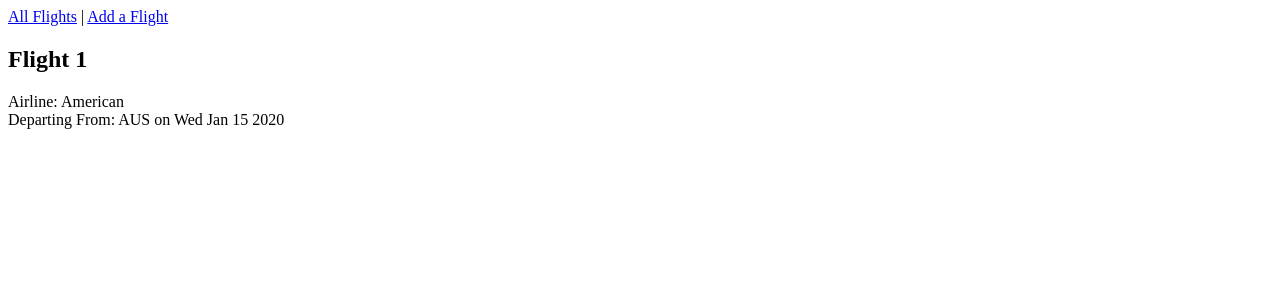
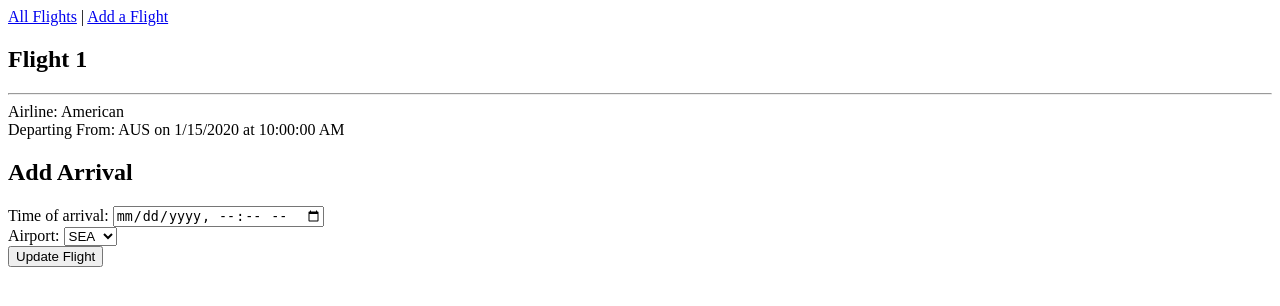
Before and after one commit to carldamey/mongoose-flights-lab, a Node server app: page /flights/600000000000000000000001 in a window 1280 px wide. Shown: the top 306 px of the page. Run offline with Node 20, Linux system fonts and the light colour scheme; tables that the repository leaves empty hold one stand-in row (values such as "Sample post"); some libraries are stand-ins or nearby versions.

Commit message:
finishes part 2 of the deliverable by finishing the arrival functionality

```diff
--- a/controllers/flights.js
+++ b/controllers/flights.js
@@ -5,6 +5,7 @@ module.exports = {
   new: newFlight,
   create,
   show,
+  update,
 }
 
 async function index(req, res) {
@@ -26,7 +27,6 @@ function newFlight(req, res) {
 }
 
 async function create(req, res) {
-  console.log("create called")
   try {
     if (!req.body.airline) req.body.airline = undefined
     if (!req.body.airport) req.body.airport = undefined
@@ -46,3 +46,8 @@ async function show(req, res) {
   const flight = await Flight.findById(req.params.id)
   res.render("flights/show", {title: `Flight ${flight.flightNo} - Details`, flight})
 }
+
+async function update(req, res) {
+  const filter = {_id: req.params._id}
+  const update = {}
+}
--- a/models/flight.js
+++ b/models/flight.js
@@ -2,7 +2,7 @@ const mongoose = require("mongoose")
 
 const Schema = mongoose.Schema
 
-const destinationSchema = new Schema(
+const arrivalSchema = new Schema(
   {
     airport: {
       type: String,
@@ -36,8 +36,8 @@ const flightSchema = new Schema(
         return currentDate
       },
     },
-    destinations: {
-        type: [destinationSchema]
+    arrivals: {
+        type: [arrivalSchema]
     }
   },
   {
--- a/server.js
+++ b/server.js
@@ -9,6 +9,7 @@ require("./config/database")
 
 var indexRouter = require("./routes/index")
 var flightsRouter = require("./routes/flights")
+var arrivalsRouter = require("./routes/arrivals")
 
 var app = express()
 
@@ -22,6 +23,7 @@ app.use(express.urlencoded({ extended: false }))
 app.use(cookieParser())
 app.use(express.static(path.join(__dirname, "public")))
 
+app.use("/", arrivalsRouter)
 app.use("/", indexRouter)
 app.use("/flights", flightsRouter)
 
--- a/views/flights/index.ejs
+++ b/views/flights/index.ejs
@@ -17,7 +17,7 @@
       <td><%= flight.airport %></td>
       <td><%= flight.flightNo %></td>
       <td>
-        <%= flight.departs ? flight.departs.toDateString() : flight.departs %>
+        <%= flight.departs ? flight.departs.toLocaleDateString() : flight.departs %>
       </td>
       <td> <a href="/flights/<%= flight._id %>">DETAILS</a></td>
     </tr>
--- a/views/flights/show.ejs
+++ b/views/flights/show.ejs
@@ -1,11 +1,32 @@
 <%- include("../partials/header") %>
 
 <section id="show-page">
-    <h1>Flight <%=flight.flightNo %></h1>
+    <h1>Flight <%= flight.flightNo %></h1><hr>
     <div>Airline: <%= flight.airline %></div>
-    <div>Departing From: <%= flight.airport %> on <%= flight.departs.toDateString() %></div>
-    <% if (flight.destinations.airport) { %>
-    <div>Arriving at <%= flight.destinations.airport %> on <%= flight.departs.toDateString() %></div>
+    <div>Departing From: <%= flight.airport %> on <%= flight.departs.toLocaleDateString() %> at <%= flight.departs.toLocaleTimeString() %></div>
+
+    <% if (flight.arrivals.length) { %>
+    <div>Arriving at <%= flight.arrivals[0].airport %> on <%= flight.arrivals[0].arrival.toLocaleDateString() %> at <%= flight.arrivals[0].arrival.toLocaleTimeString() %></div>
+    <% } else { %>
+
+        <h2>Add Arrival</h2>
+        <form
+            id="add-arrival-form"
+            action="/flights/<%= flight.id %>/arrivals"
+            method="POST">
+            <label>Time of arrival: <input name="arrival" type="datetime-local"></label><br>
+            Airport: <select name="airport">
+                    <option value="SEA">SEA</option>
+                    <option value="AUS">AUS</option>
+                    <option value="DFW">DFW</option>
+                    <option value="DEN">DEN</option>
+                    <option value="SAN">SAN</option>
+                    <option value="LAX">LAX</option>
+                </select><br>
+            </label>
+            <input type="submit" value="Update Flight"/>
+        </form>
+
     <% } %>
 </section>
 
```
Also changed, not shown: controllers/arrivals.js (added, +16 -0 lines), routes/arrivals.js (added, +7 -0 lines).
